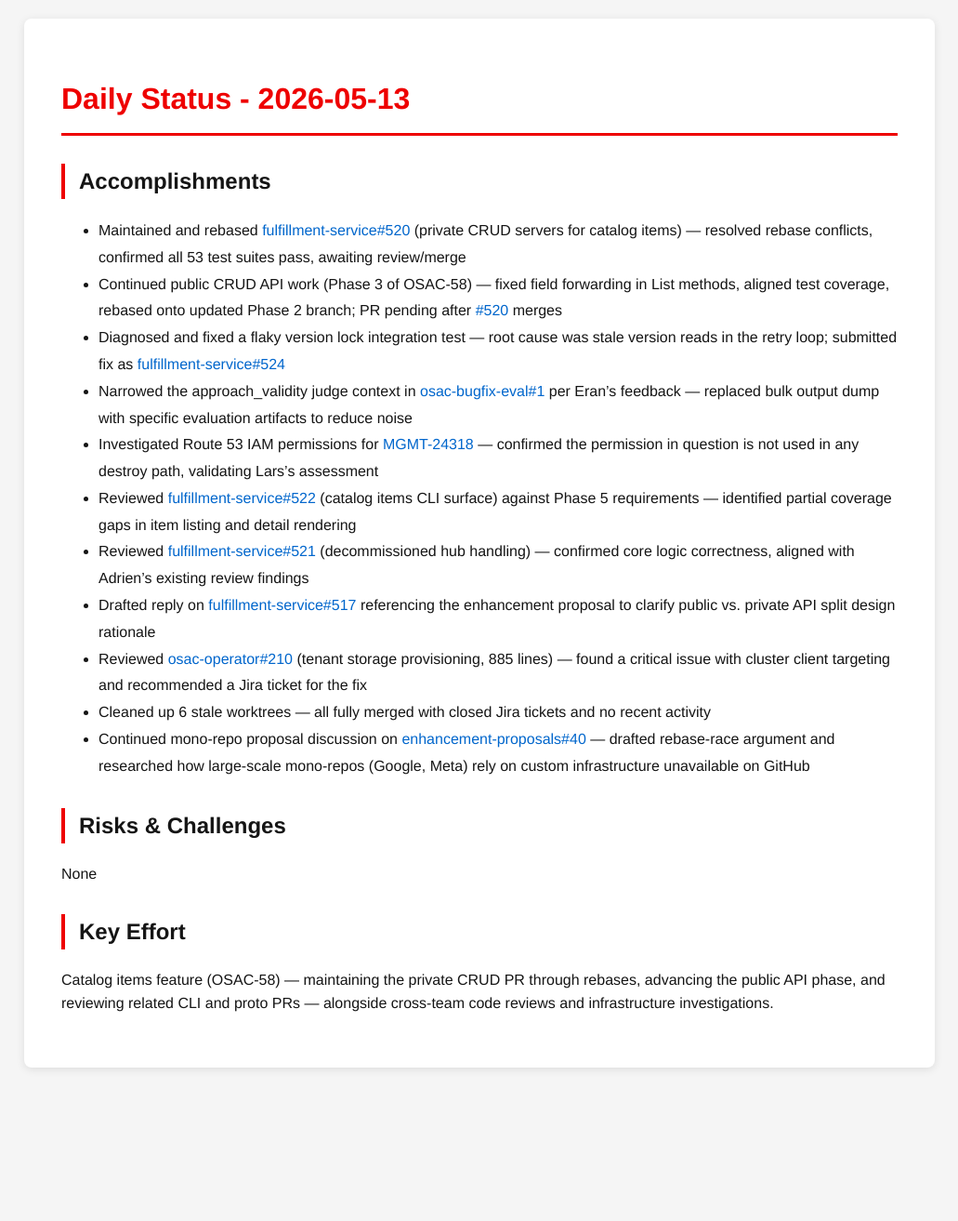
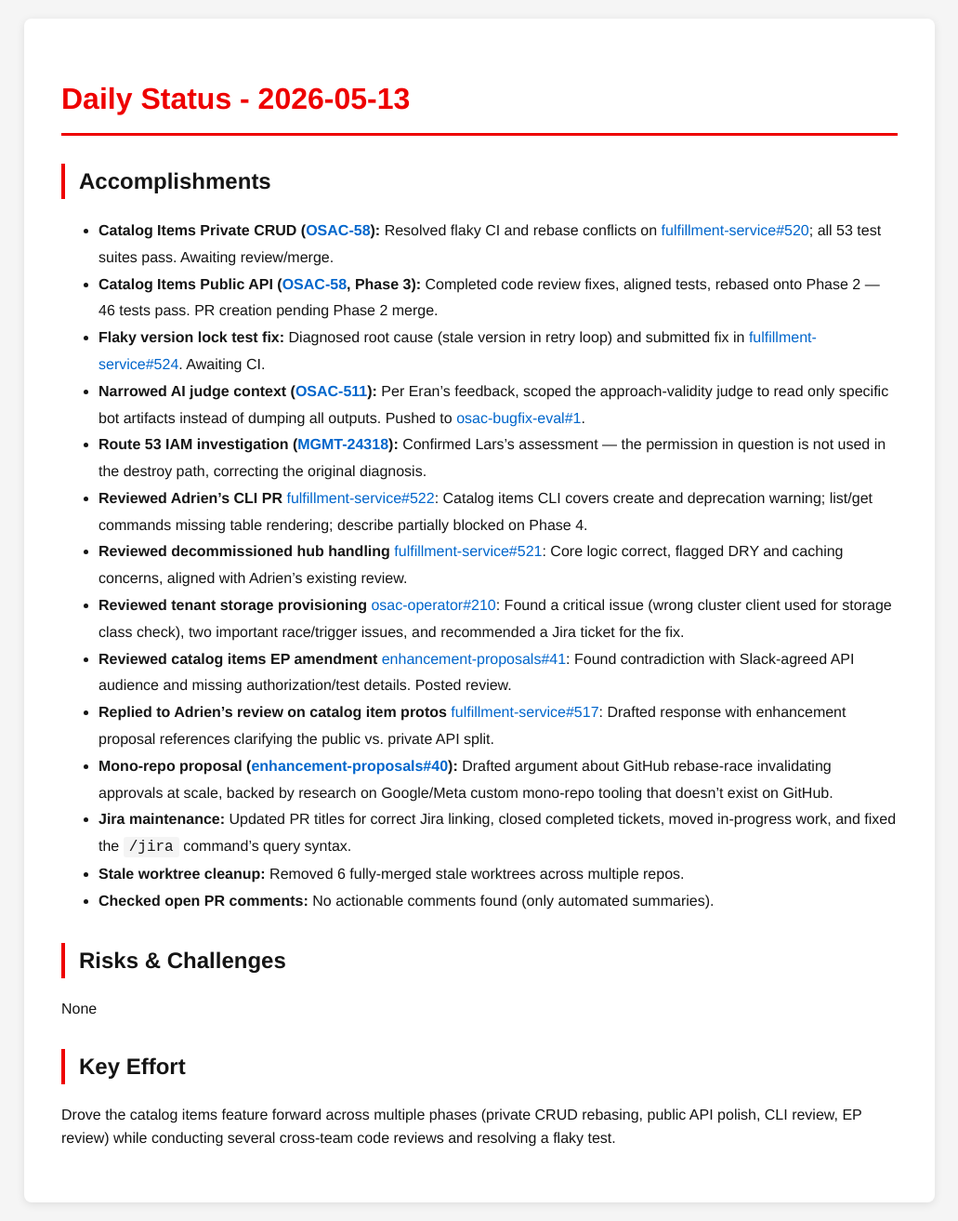
Before and after one commit to tzvatot/daily-status, a Jekyll site: the page built from 2026-05-13.md, in a window 1280 px wide. Shown: the whole page at 93% size, without its empty margins (124-1155 px from the left). Built offline with Jekyll 4.4.1, drawn with Linux system fonts in a browser that asks for light colours; before the commit the page ends 1168 px from its top, so only the background shows below that.

Commit message:
Daily status update - 2026-05-13

```diff
--- a/2026-05-13.md
+++ b/2026-05-13.md
@@ -7,20 +7,23 @@ date: 2026-05-13
 # Daily Status - 2026-05-13
 
 ## Accomplishments
-- Maintained and rebased [fulfillment-service#520](https://github.com/osac-project/fulfillment-service/pull/520) (private CRUD servers for catalog items) — resolved rebase conflicts, confirmed all 53 test suites pass, awaiting review/merge
-- Continued public CRUD API work (Phase 3 of OSAC-58) — fixed field forwarding in List methods, aligned test coverage, rebased onto updated Phase 2 branch; PR pending after [#520](https://github.com/osac-project/fulfillment-service/pull/520) merges
-- Diagnosed and fixed a flaky version lock integration test — root cause was stale version reads in the retry loop; submitted fix as [fulfillment-service#524](https://github.com/osac-project/fulfillment-service/pull/524)
-- Narrowed the approach_validity judge context in [osac-bugfix-eval#1](https://github.com/eranco74/osac-bugfix-eval/pull/1) per Eran's feedback — replaced bulk output dump with specific evaluation artifacts to reduce noise
-- Investigated Route 53 IAM permissions for [MGMT-24318](https://issues.redhat.com/browse/MGMT-24318) — confirmed the permission in question is not used in any destroy path, validating Lars's assessment
-- Reviewed [fulfillment-service#522](https://github.com/osac-project/fulfillment-service/pull/522) (catalog items CLI surface) against Phase 5 requirements — identified partial coverage gaps in item listing and detail rendering
-- Reviewed [fulfillment-service#521](https://github.com/osac-project/fulfillment-service/pull/521) (decommissioned hub handling) — confirmed core logic correctness, aligned with Adrien's existing review findings
-- Drafted reply on [fulfillment-service#517](https://github.com/osac-project/fulfillment-service/pull/517) referencing the enhancement proposal to clarify public vs. private API split design rationale
-- Reviewed [osac-operator#210](https://github.com/osac-project/osac-operator/pull/210) (tenant storage provisioning, 885 lines) — found a critical issue with cluster client targeting and recommended a Jira ticket for the fix
-- Cleaned up 6 stale worktrees — all fully merged with closed Jira tickets and no recent activity
-- Continued mono-repo proposal discussion on [enhancement-proposals#40](https://github.com/osac-project/enhancement-proposals/pull/40) — drafted rebase-race argument and researched how large-scale mono-repos (Google, Meta) rely on custom infrastructure unavailable on GitHub
+- **Catalog Items Private CRUD ([OSAC-58](https://issues.redhat.com/browse/OSAC-58)):** Resolved flaky CI and rebase conflicts on [fulfillment-service#520](https://github.com/osac-project/fulfillment-service/pull/520); all 53 test suites pass. Awaiting review/merge.
+- **Catalog Items Public API ([OSAC-58](https://issues.redhat.com/browse/OSAC-58), Phase 3):** Completed code review fixes, aligned tests, rebased onto Phase 2 — 46 tests pass. PR creation pending Phase 2 merge.
+- **Flaky version lock test fix:** Diagnosed root cause (stale version in retry loop) and submitted fix in [fulfillment-service#524](https://github.com/osac-project/fulfillment-service/pull/524). Awaiting CI.
+- **Narrowed AI judge context ([OSAC-511](https://issues.redhat.com/browse/OSAC-511)):** Per Eran's feedback, scoped the approach-validity judge to read only specific bot artifacts instead of dumping all outputs. Pushed to [osac-bugfix-eval#1](https://github.com/eranco74/osac-bugfix-eval/pull/1).
+- **Route 53 IAM investigation ([MGMT-24318](https://issues.redhat.com/browse/MGMT-24318)):** Confirmed Lars's assessment — the permission in question is not used in the destroy path, correcting the original diagnosis.
+- **Reviewed Adrien's CLI PR** [fulfillment-service#522](https://github.com/osac-project/fulfillment-service/pull/522): Catalog items CLI covers create and deprecation warning; list/get commands missing table rendering; describe partially blocked on Phase 4.
+- **Reviewed decommissioned hub handling** [fulfillment-service#521](https://github.com/osac-project/fulfillment-service/pull/521): Core logic correct, flagged DRY and caching concerns, aligned with Adrien's existing review.
+- **Reviewed tenant storage provisioning** [osac-operator#210](https://github.com/osac-project/osac-operator/pull/210): Found a critical issue (wrong cluster client used for storage class check), two important race/trigger issues, and recommended a Jira ticket for the fix.
+- **Reviewed catalog items EP amendment** [enhancement-proposals#41](https://github.com/osac-project/enhancement-proposals/pull/41): Found contradiction with Slack-agreed API audience and missing authorization/test details. Posted review.
+- **Replied to Adrien's review on catalog item protos** [fulfillment-service#517](https://github.com/osac-project/fulfillment-service/pull/517): Drafted response with enhancement proposal references clarifying the public vs. private API split.
+- **Mono-repo proposal ([enhancement-proposals#40](https://github.com/osac-project/enhancement-proposals/pull/40)):** Drafted argument about GitHub rebase-race invalidating approvals at scale, backed by research on Google/Meta custom mono-repo tooling that doesn't exist on GitHub.
+- **Jira maintenance:** Updated PR titles for correct Jira linking, closed completed tickets, moved in-progress work, and fixed the `/jira` command's query syntax.
+- **Stale worktree cleanup:** Removed 6 fully-merged stale worktrees across multiple repos.
+- **Checked open PR comments:** No actionable comments found (only automated summaries).
 
 ## Risks & Challenges
 None
 
 ## Key Effort
-Catalog items feature (OSAC-58) — maintaining the private CRUD PR through rebases, advancing the public API phase, and reviewing related CLI and proto PRs — alongside cross-team code reviews and infrastructure investigations.
+Drove the catalog items feature forward across multiple phases (private CRUD rebasing, public API polish, CLI review, EP review) while conducting several cross-team code reviews and resolving a flaky test.
```
